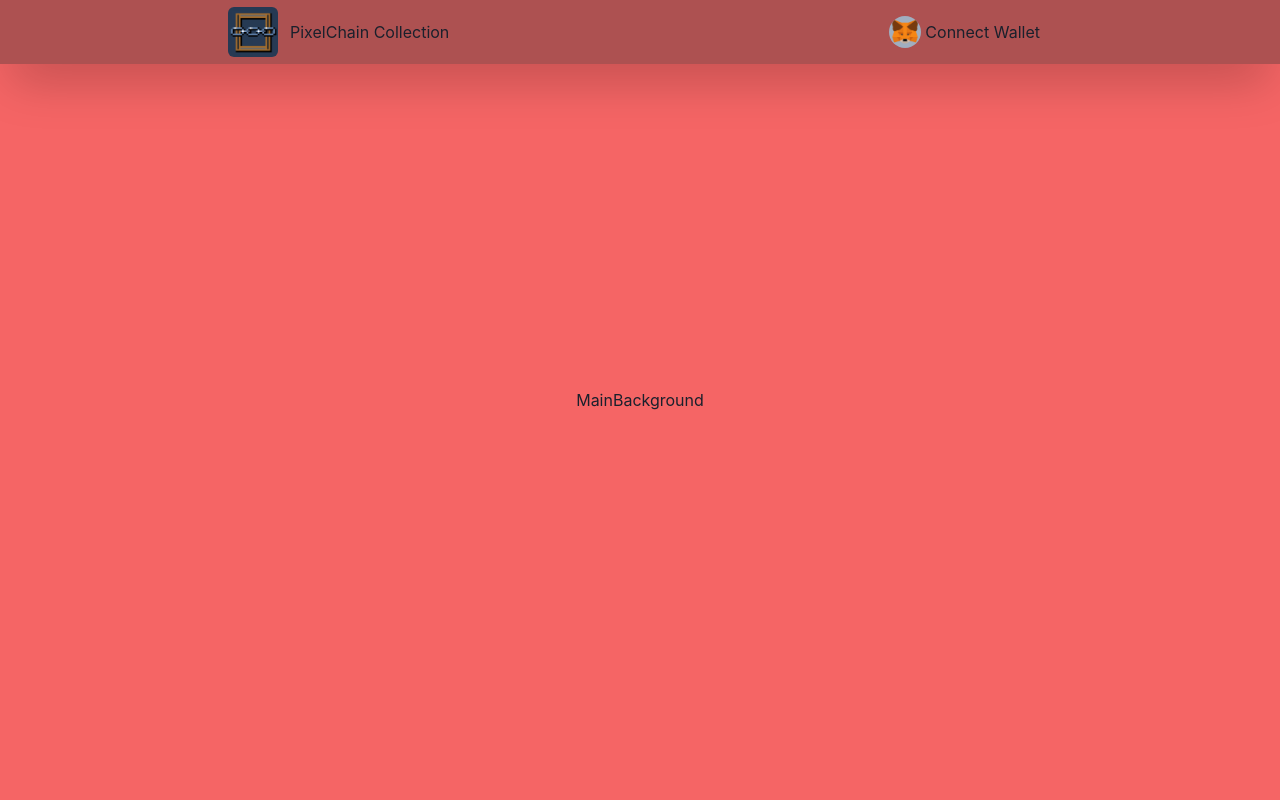
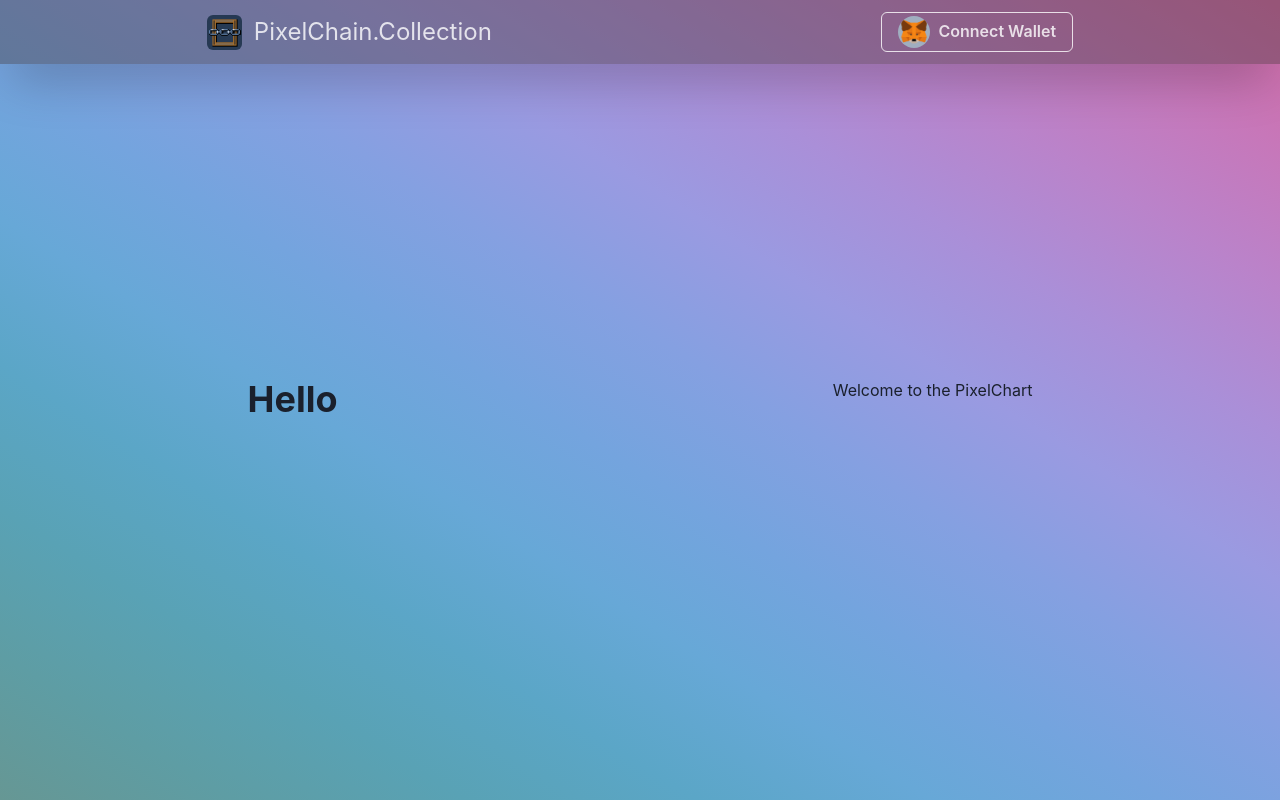
Before and after one commit to DaroMacs/nftstudios, a React (Vite) app: page / in a window 1280 px wide. Built offline with nearby package versions, Linux system fonts and the light colour scheme.

Commit message:
background and navbar

```diff
--- a/index.html
+++ b/index.html
@@ -8,7 +8,7 @@
 			href="/src/assets/images/logo_pixelchain.png"
 		/>
 		<meta name="viewport" content="width=device-width, initial-scale=1.0" />
-		<title>PixelChart</title>
+		<title>PixelChart Test</title>
 	</head>
 	<body>
 		<div id="root"></div>
--- a/src/App.css
+++ /dev/null
@@ -1,42 +0,0 @@
-.App {
-	text-align: center;
-}
-
-.App-logo {
-	height: 40vmin;
-	pointer-events: none;
-}
-
-@media (prefers-reduced-motion: no-preference) {
-	.App-logo {
-		animation: App-logo-spin infinite 20s linear;
-	}
-}
-
-.App-header {
-	background-color: #282c34;
-	min-height: 100vh;
-	display: flex;
-	flex-direction: column;
-	align-items: center;
-	justify-content: center;
-	font-size: calc(10px + 2vmin);
-	color: white;
-}
-
-.App-link {
-	color: #61dafb;
-}
-
-@keyframes App-logo-spin {
-	from {
-		transform: rotate(0deg);
-	}
-	to {
-		transform: rotate(360deg);
-	}
-}
-
-button {
-	font-size: calc(10px + 2vmin);
-}
--- a/src/App.tsx
+++ b/src/App.tsx
@@ -1,11 +1,13 @@
 import { Box } from '@chakra-ui/react';
-import './App.css';
 import Navbar from './components/Navbar';
 import MainBackground from './utils/MainBackground';
 
 function App() {
 	return (
-		<Box bg={'red.400'} h='calc(100vh)'>
+		<Box
+			bgGradient='linear(to left bottom, #d16ba5, #c777b9, #ba83ca, #aa8fd8, #9a9ae1, #85a0e1, #74a4de, #67a8d7, #5ba6c7, #59a2b5, #5e9da4, #669794)'
+			h='calc(100vh)'
+		>
 			<Navbar />
 			<MainBackground />
 		</Box>
--- a/src/components/Navbar.tsx
+++ b/src/components/Navbar.tsx
@@ -7,15 +7,13 @@ import {
 	Link,
 	IconButton,
 	useDisclosure,
-	useColorModeValue,
-	Stack,
+	Button,
 	Image,
+	Text,
 } from '@chakra-ui/react';
 import { HamburgerIcon, CloseIcon } from '@chakra-ui/icons';
 import logoPixelChart from '../assets/images/logo_pixelchain.png';
 import MetaMaskLogo from '../assets/images/MetaMask_Fox.png';
-
-const Links = ['Dashboard', 'Projects', 'Team'];
 
 const NavLink = ({ children }: { children: ReactNode }) => (
 	<Link
@@ -24,9 +22,13 @@ const NavLink = ({ children }: { children: ReactNode }) => (
 		rounded={'md'}
 		_hover={{
 			textDecoration: 'none',
-			bg: useColorModeValue('gray.200', 'gray.700'),
+			bg: '#e0d4f4',
+			color: '#5f4cd8',
 		}}
 		href={'#'}
+		// fontWeight='bold'
+		fontSize='md'
+		color={'whiteAlpha.800'}
 	>
 		{children}
 	</Link>
@@ -53,34 +55,46 @@ export default function Simple() {
 						onClick={isOpen ? onClose : onOpen}
 					/>
 					<HStack spacing={1} alignItems={'center'}>
-						<Box boxSize='50px'>
+						<Box boxSize='35px'>
 							<Image rounded={'md'} src={logoPixelChart} objectFit='cover' />
 						</Box>
-						<NavLink>PixelChain Collection</NavLink>
+						<NavLink>
+							<Text fontSize={'2xl'}>PixelChain.Collection</Text>
+						</NavLink>
 					</HStack>
 					<Flex alignItems={'center'}>
-						<NavLink>
-							<Flex alignSelf={'center'} justifyContent={'center'}>
+						<Button
+							bg={'none'}
+							border={'1px'}
+							borderColor={'whiteAlpha.800'}
+							rounded='md'
+							_hover={{
+								textDecoration: 'none',
+								bg: '#e0d4f4',
+								color: '#5f4cd8',
+								borderColor: '#5f4cd8',
+							}}
+						>
+							<Flex my={'2'} alignSelf={'center'} justifyContent={'center'}>
 								<Avatar
 									justifyContent={'center'}
 									size={'sm'}
 									src={MetaMaskLogo}
 								/>
-								<Box p={1}>Connect Wallet</Box>
+								<Flex
+									ps={2}
+									alignItems={'center'}
+									color={'whiteAlpha.800'}
+									_hover={{
+										color: '#5f4cd8',
+									}}
+								>
+									Connect Wallet
+								</Flex>
 							</Flex>
-						</NavLink>
+						</Button>
 					</Flex>
 				</Flex>
-
-				{isOpen ? (
-					<Box pb={4} display={{ md: 'none' }}>
-						<Stack as={'nav'} spacing={4}>
-							{Links.map(link => (
-								<NavLink key={link}>{link}</NavLink>
-							))}
-						</Stack>
-					</Box>
-				) : null}
 			</Box>
 		</>
 	);
--- a/src/index.css
+++ /dev/null
@@ -1,13 +0,0 @@
-body {
-	margin: 0;
-	font-family: -apple-system, BlinkMacSystemFont, 'Segoe UI', 'Roboto', 'Oxygen',
-		'Ubuntu', 'Cantarell', 'Fira Sans', 'Droid Sans', 'Helvetica Neue',
-		sans-serif;
-	-webkit-font-smoothing: antialiased;
-	-moz-osx-font-smoothing: grayscale;
-}
-
-code {
-	font-family: source-code-pro, Menlo, Monaco, Consolas, 'Courier New',
-		monospace;
-}
--- a/src/main.tsx
+++ b/src/main.tsx
@@ -2,7 +2,6 @@ import { ChakraProvider } from '@chakra-ui/react';
 import React from 'react';
 import ReactDOM from 'react-dom/client';
 import App from './App';
-import './index.css';
 
 ReactDOM.createRoot(document.getElementById('root')!).render(
 	<React.StrictMode>
--- a/src/utils/MainBackground.tsx
+++ b/src/utils/MainBackground.tsx
@@ -1,10 +1,13 @@
-import { Box, Flex } from '@chakra-ui/react';
-import { motion } from 'framer-motion';
+import { Text, Flex, Heading } from '@chakra-ui/react';
+// import { motion } from 'framer-motion';
 
 const MainBackground = () => {
 	return (
 		<Flex justifyContent={'center'} alignItems={'center'} h='100vh'>
-			<Box p={4}>MainBackground</Box>
+			<Flex w={'full'} justifyContent='space-around'>
+				<Heading>Hello</Heading>
+				<Text>Welcome to the PixelChart</Text>
+			</Flex>
 		</Flex>
 	);
 };
```
